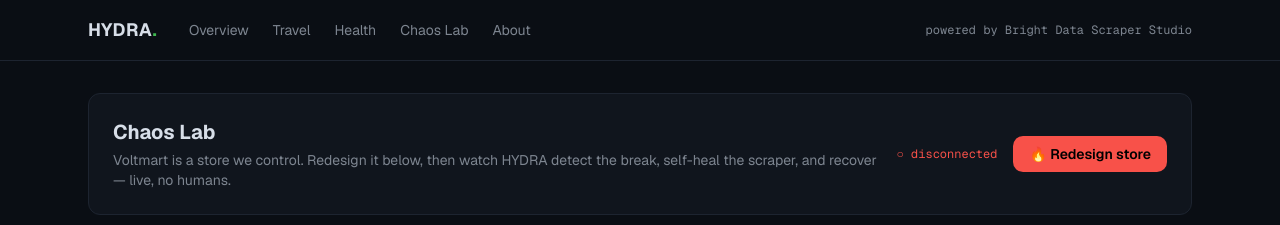
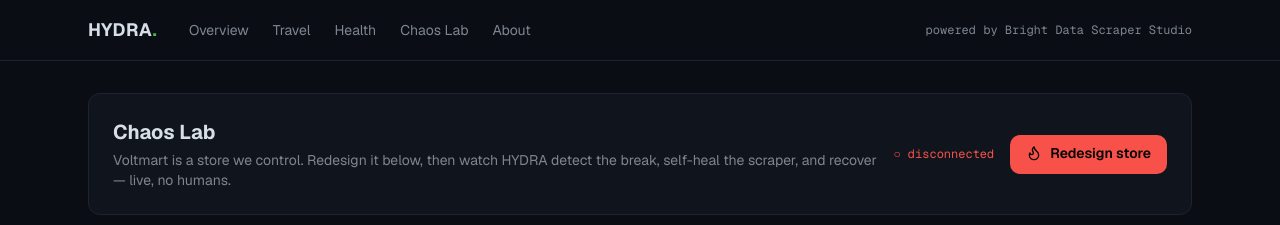
Before and after one commit to anikdascodes/Scrape-Verse, a Next.js app in the folder apps/web/: page /chaos in a window 1280 px wide. Shown: the top 225 px of the page. Built offline with nearby package versions, Linux system fonts and the light colour scheme; no server answers.

Commit message:
feat(web): favicon, hotel card covers with branded gradients + BedDouble icon, Flame chaos button

```diff
--- a/apps/web/src/app/chaos/page.tsx
+++ b/apps/web/src/app/chaos/page.tsx
@@ -1,6 +1,7 @@
 "use client";
 
 import { useEffect, useRef, useState } from "react";
+import { Flame } from "lucide-react";
 import { WORKER_URL } from "@/lib/api";
 
 interface Event {
@@ -69,7 +70,7 @@ export default function ChaosLab() {
             className="px-4 py-2 rounded-lg font-semibold text-sm text-black"
             style={{ background: "var(--red)", opacity: busy ? 0.6 : 1 }}
           >
-            {busy ? "Redesigning…" : "🔥 Redesign store"}
+            {busy ? "Redesigning…" : (<span className="inline-flex items-center gap-2"><Flame className="h-4 w-4" /> Redesign store</span>)}
           </button>
         </div>
       </div>
--- a/apps/web/src/components/travel-view.tsx
+++ b/apps/web/src/components/travel-view.tsx
@@ -1,7 +1,7 @@
 "use client";
 
 import { useMemo, useState } from "react";
-import { Search, MapPin, Calendar, Users, Star, ExternalLink, SlidersHorizontal, ArrowUpDown } from "lucide-react";
+import { Search, MapPin, Calendar, Users, Star, ExternalLink, SlidersHorizontal, ArrowUpDown, BedDouble } from "lucide-react";
 import { Badge } from "@/components/ui/badge";
 import { Button, buttonVariants } from "@/components/ui/button";
 import { Card, CardContent } from "@/components/ui/card";
@@ -302,9 +302,10 @@ export default function TravelView({ data: initial }: { data: TravelOverview })
               const meta = PLATFORM_META[o.platform] ?? { color: "var(--border)", label: o.platform };
               return (
                 <Card key={o.hotel_name + o.platform} className="overflow-hidden group hover:border-primary/20 transition-colors flex flex-col">
-                  <div className="h-32 relative overflow-hidden" style={{ background: `linear-gradient(135deg, ${meta.color}18, var(--card))` }}>
+                  <div className="h-32 relative overflow-hidden" style={{ background: `linear-gradient(135deg, ${meta.color}22 0%, var(--card) 70%)` }}>
+                    <div className="absolute inset-0 opacity-[0.06]" style={{ backgroundImage: "radial-gradient(circle at 1px 1px, #ffffff 1px, transparent 0)", backgroundSize: "18px 18px" }} />
                     <div className="absolute inset-0 flex items-center justify-center">
-                      <span className="text-4xl opacity-10">🏨</span>
+                      <BedDouble className="h-10 w-10" style={{ color: `${meta.color}55` }} />
                     </div>
                     <div className="absolute top-3 left-3 flex items-center gap-1.5 px-2 py-1 rounded-full text-xs font-medium" style={{ background: meta.color, color: "white" }}>
                       <span className="w-1.5 h-1.5 rounded-full bg-white/80" /> {meta.label}
```
Also changed, not shown: apps/web/src/app/icon.svg (added).
